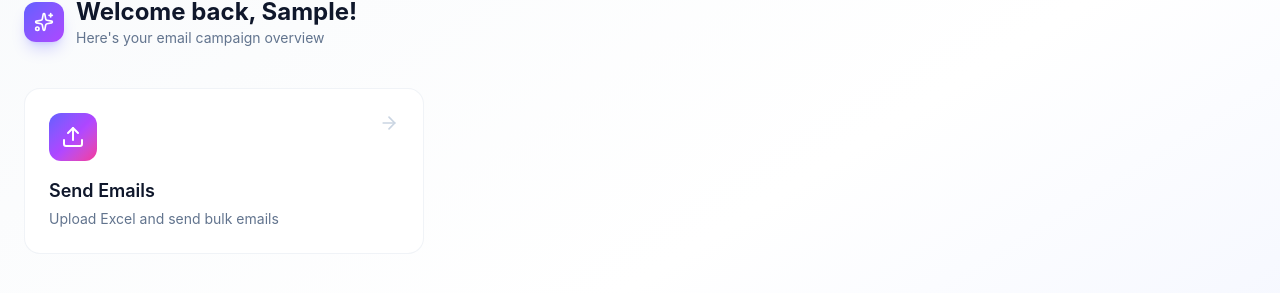
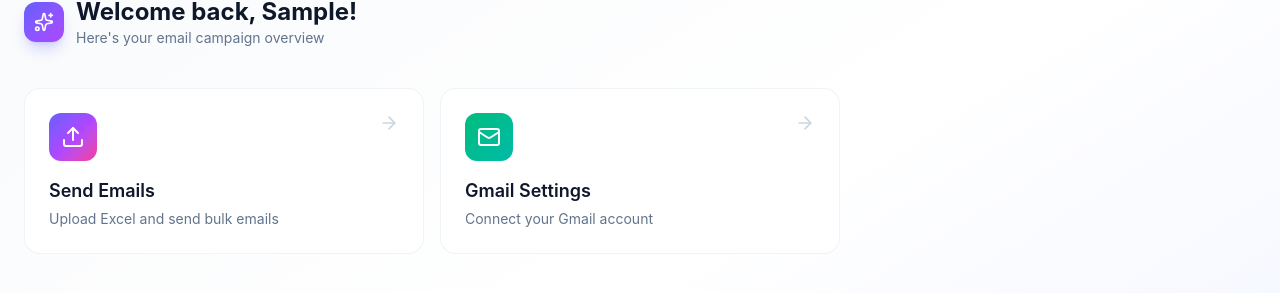
Before and after one commit to shravani-shivaji-pawar/ai-email-automation, a React (Vite) app in the folder frontend/: page /dashboard in a window 1280 px wide. Shown: the part 118-411 px from the top of the page. Built offline with nearby package versions, Linux system fonts and the light colour scheme; no server answers; sample sign-in values are in the browser's storage.

Commit message:
fix API URL for production

```diff
--- a/frontend/src/pages/DashboardPage.tsx
+++ b/frontend/src/pages/DashboardPage.tsx
@@ -4,28 +4,27 @@ import { Upload, Send, Bot, TrendingUp, Mail, Users, Sparkles, ArrowRight, Activ
 import { useAuth } from '../AuthContext';
 import { getSendStatus, getSenders } from '../api';
 import SendProgress from '../components/SendProgress';
+import ConnectGoogleButton from '../components/ConnectGoogleButton';
 import type { SendStatusResponse } from '../types';
 import { motion } from 'framer-motion';
 
 const containerVariants = {
   hidden: { opacity: 0 },
-  visible: {
-    opacity: 1,
-    transition: { staggerChildren: 0.08 }
-  }
+  visible: { opacity: 1, transition: { staggerChildren: 0.08 } },
 };
 
 const itemVariants = {
   hidden: { opacity: 0, y: 20 },
-  visible: { opacity: 1, y: 0, transition: { duration: 0.4 } }
+  visible: { opacity: 1, y: 0, transition: { duration: 0.4 } },
 };
 
 const statVariants = {
   hidden: { opacity: 0, scale: 0.95 },
   visible: (i: number) => ({
-    opacity: 1, scale: 1,
-    transition: { delay: i * 0.1, duration: 0.4 }
-  })
+    opacity: 1,
+    scale: 1,
+    transition: { delay: i * 0.1, duration: 0.4 },
+  }),
 };
 
 const DashboardPage: React.FC = () => {
@@ -36,7 +35,7 @@ const DashboardPage: React.FC = () => {
   useEffect(() => {
     loadStatus();
     if (user?.role === 'organization') {
-      getSenders(user.id).then(res => setSenderCount(res.data.senders?.length || 0));
+      getSenders(user.id).then((res) => setSenderCount(res.data.senders?.length || 0));
     }
   }, [user]);
 
@@ -57,21 +56,50 @@ const DashboardPage: React.FC = () => {
   ];
 
   const quickActions = [
-    { to: '/send-emails', label: 'Send Emails', desc: 'Upload Excel and send bulk emails', icon: Upload, gradient: 'from-indigo-500 via-purple-500 to-pink-500', shadow: 'shadow-indigo-500/25' },
-    ...(user?.role === 'organization' ? [
-      { to: '/ai-agent', label: 'AI Agent', desc: 'Query emails with AI', icon: Bot, gradient: 'from-violet-500 via-purple-500 to-fuchsia-500', shadow: 'shadow-violet-500/25' },
-      { to: '/senders', label: 'Senders', desc: `${senderCount} sender accounts`, icon: Users, gradient: 'from-emerald-500 to-teal-500', shadow: 'shadow-emerald-500/25' },
-    ] : []),
+    {
+      to: '/send-emails',
+      label: 'Send Emails',
+      desc: 'Upload Excel and send bulk emails',
+      icon: Upload,
+      gradient: 'from-indigo-500 via-purple-500 to-pink-500',
+      shadow: 'shadow-indigo-500/25',
+    },
+    ...(user?.role === 'organization'
+      ? [
+          {
+            to: '/ai-agent',
+            label: 'AI Agent',
+            desc: 'Query emails with AI',
+            icon: Bot,
+            gradient: 'from-violet-500 via-purple-500 to-fuchsia-500',
+            shadow: 'shadow-violet-500/25',
+          },
+          {
+            to: '/senders',
+            label: 'Senders',
+            desc: `${senderCount} sender accounts`,
+            icon: Users,
+            gradient: 'from-emerald-500 to-teal-500',
+            shadow: 'shadow-emerald-500/25',
+          },
+        ]
+      : [
+          // ✅ Individual users get a shortcut to Settings/Gmail
+          {
+            to: '/settings',
+            label: 'Gmail Settings',
+            desc: 'Connect your Gmail account',
+            icon: Mail,
+            gradient: 'from-emerald-500 to-teal-500',
+            shadow: 'shadow-emerald-500/25',
+          },
+        ]),
   ];
 
   return (
     <div className="max-w-7xl mx-auto px-4 sm:px-6 py-8">
       {/* Welcome Header */}
-      <motion.div
-        initial={{ opacity: 0, y: -10 }}
-        animate={{ opacity: 1, y: 0 }}
-        className="mb-10"
-      >
+      <motion.div initial={{ opacity: 0, y: -10 }} animate={{ opacity: 1, y: 0 }} className="mb-10">
         <div className="flex items-center gap-3 mb-2">
           <div className="w-10 h-10 rounded-xl bg-gradient-to-br from-indigo-500 to-purple-500 flex items-center justify-center shadow-lg shadow-indigo-500/25">
             <Sparkles className="w-5 h-5 text-white" />
@@ -80,7 +108,9 @@ const DashboardPage: React.FC = () => {
             <h1 className="text-2xl font-bold text-slate-900 dark:text-white">
               Welcome back, {user?.name?.split(' ')[0]}!
             </h1>
-            <p className="text-slate-500 dark:text-slate-400 text-sm">Here's your email campaign overview</p>
+            <p className="text-slate-500 dark:text-slate-400 text-sm">
+              Here's your email campaign overview
+            </p>
           </div>
         </div>
       </motion.div>
@@ -101,7 +131,9 @@ const DashboardPage: React.FC = () => {
               <div className="absolute inset-0 bg-gradient-to-br from-transparent via-transparent to-indigo-50/50 dark:to-indigo-900/10 opacity-0 group-hover:opacity-100 transition-opacity duration-300" />
               <div className="relative p-6">
                 <div className="flex items-start justify-between mb-4">
-                  <div className={`w-12 h-12 rounded-xl bg-gradient-to-br ${action.gradient} ${action.shadow} flex items-center justify-center group-hover:scale-110 transition-transform duration-300`}>
+                  <div
+                    className={`w-12 h-12 rounded-xl bg-gradient-to-br ${action.gradient} ${action.shadow} flex items-center justify-center group-hover:scale-110 transition-transform duration-300`}
+                  >
                     <action.icon className="w-6 h-6 text-white" />
                   </div>
                   <ArrowRight className="w-5 h-5 text-slate-300 dark:text-slate-600 group-hover:text-indigo-500 group-hover:translate-x-1 transition-all duration-300" />
@@ -114,12 +146,23 @@ const DashboardPage: React.FC = () => {
         ))}
       </motion.div>
 
+      {/* ✅ Gmail Connect Card — shown only to individual users, inline on dashboard */}
+      {user?.role === 'individual' && (
+        <motion.div
+          initial={{ opacity: 0, y: 20 }}
+          animate={{ opacity: 1, y: 0 }}
+          transition={{ delay: 0.3 }}
+          className="mb-10"
+        >
+          <h2 className="text-sm font-semibold text-slate-500 dark:text-slate-400 uppercase tracking-wider mb-3">
+            Gmail Connection
+          </h2>
+          <ConnectGoogleButton returnPath="/dashboard" />
+        </motion.div>
+      )}
+
       {/* Stats Grid */}
-      <motion.div
-        initial="hidden"
-        animate="visible"
-        className="grid grid-cols-2 lg:grid-cols-4 gap-4 mb-10"
-      >
+      <motion.div initial="hidden" animate="visible" className="grid grid-cols-2 lg:grid-cols-4 gap-4 mb-10">
         {stats.map((stat, i) => (
           <motion.div
             key={stat.label}
@@ -127,11 +170,15 @@ const DashboardPage: React.FC = () => {
             variants={statVariants}
             className="relative overflow-hidden rounded-2xl bg-white dark:bg-slate-800/50 border border-slate-200/50 dark:border-slate-700/50 p-5"
           >
-            <div className={`absolute top-0 right-0 w-24 h-24 bg-gradient-to-br ${stat.color} opacity-5 rounded-bl-[3rem]`} />
+            <div
+              className={`absolute top-0 right-0 w-24 h-24 bg-gradient-to-br ${stat.color} opacity-5 rounded-bl-[3rem]`}
+            />
             <div className="relative">
               <div className="flex items-center justify-between mb-3">
                 <span className="text-sm font-medium text-slate-500 dark:text-slate-400">{stat.label}</span>
-                <div className={`w-9 h-9 rounded-lg bg-gradient-to-br ${stat.color} bg-opacity-10 flex items-center justify-center`}>
+                <div
+                  className={`w-9 h-9 rounded-lg bg-gradient-to-br ${stat.color} bg-opacity-10 flex items-center justify-center`}
+                >
                   <stat.icon className={`w-4 h-4 text-${stat.bg}-600 dark:text-${stat.bg}-400`} />
                 </div>
               </div>
```
Also changed, not shown: frontend/src/components/ConnectGoogleButton.tsx (+33 -16 lines), 2 other files (tests, documents, lock files or other folders).
